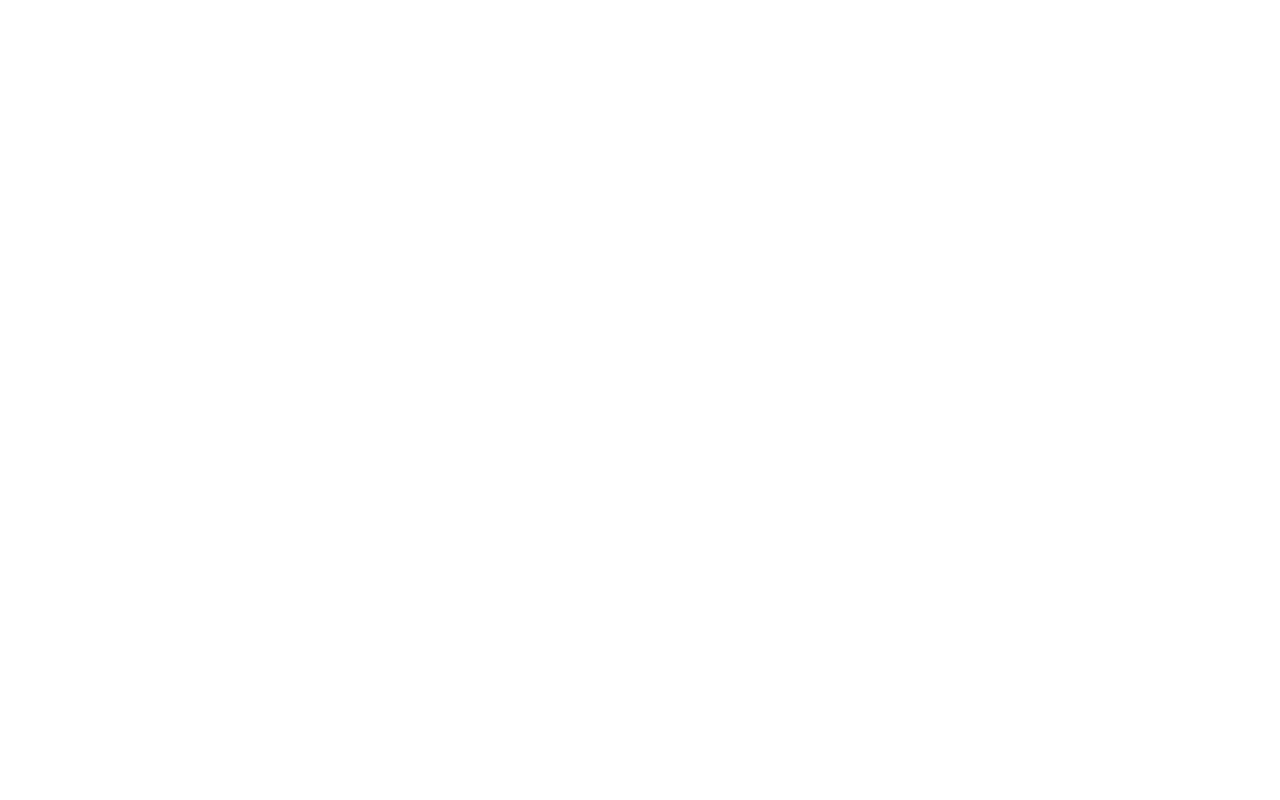
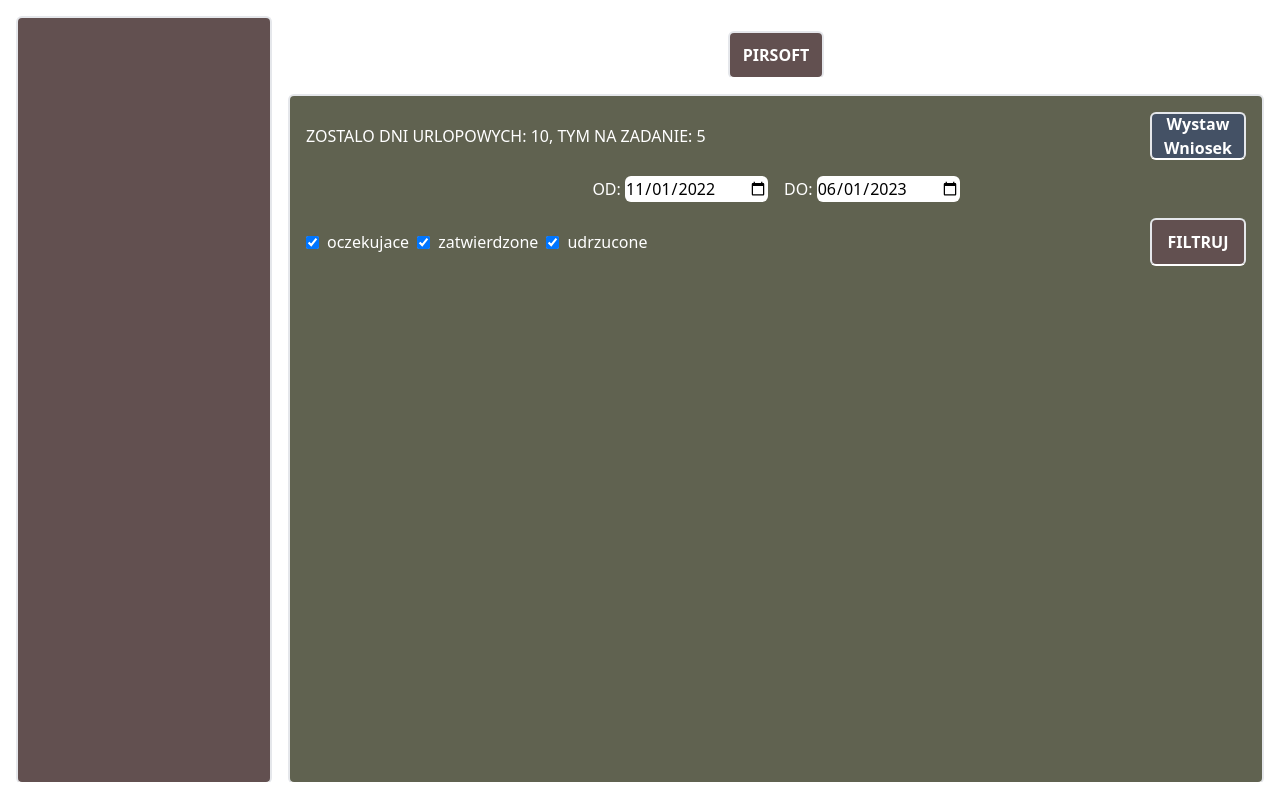
Before and after one commit to SnoxSoft/Inzynierka, a React app in the folder Pirsoft.Frontend/: page /absences in a window 1280 px wide. Before the commit this address had no page. Built offline with nearby package versions, Linux system fonts and the light colour scheme; no server answers.

Commit message:
Dodanie okienka

```diff
--- /dev/null
+++ b/Pirsoft.Frontend/src/components/absences/Calendar.js
@@ -0,0 +1,31 @@
+import React, {useState, useRef} from "react";
+const Calendar= ({setDateTo,setDateFrom,from,to}) => {
+
+    return (
+        <div className={"content-center"}>
+            <div className={"flex flex-row gap-4 place-self-center justify-left "}>
+                <p className={""}>OD: <input
+                    type={"date"}
+                    className={"text-black rounded-md"}
+                    value={from}
+                    required
+                    pattern="[0-9]{4}-[0-9]{2}"
+                    onChange={(e) => {
+                        setDateFrom(e.target.value);
+                    }}
+                /></p>
+                <p className={""}>DO: <input
+                    type={"date"}
+                    className={"text-black rounded-md"}
+                    value={to}
+                    required
+                    pattern="[0-9]{4}-[0-9]{2}"
+                    onChange={(e) => {
+                        setDateTo(e.target.value);
+                    }}
+                /></p>
+            </div>
+        </div>
+    );
+}
+export default Calendar;
--- a/Pirsoft.Frontend/src/components/base/LeftMenu.js
+++ b/Pirsoft.Frontend/src/components/base/LeftMenu.js
@@ -11,7 +11,7 @@ function LeftMenu(){
             <MenuButton link={"schedule"} value={"HARMONOGRAM OSOBISTY"}/>
             <MenuButton link={"company-schedule"} value={"HARMONOGRAM FIRMY"}/>
             <MenuButton link={"teams"} value={"ZESPOŁY W FIRMIE"}/>
-            <MenuButton link={""} value={"AKCJA 3"}/>
+            <MenuButton link={"/absences"} value={"MOJE NIEOBECNOSCI"}/>
                     </>
                 :
                 <></>}
--- a/Pirsoft.Frontend/src/components/base/ReusableButton.js
+++ b/Pirsoft.Frontend/src/components/base/ReusableButton.js
@@ -1,8 +1,8 @@
 import {Link} from "react-router-dom";
 
-const ReusableButton = ({value, link, onClick}) => {
+const ReusableButton = ({value, link, onClick, color = "bg-brown-menu"}) => {
     return <div
-            className={"bg-brown-menu border-2 border-b-workday min-w-min w-24 h-12 rounded-md grid grid-rows-1 place-items-center text-workday font-bold text-center hover:cursor-pointer hover:bg-gray-600 "}
+            className={color + " border-2 border-b-workday min-w-min w-24 h-12 rounded-md grid grid-rows-1 place-items-center text-workday font-bold text-center hover:cursor-pointer hover:bg-gray-600 "}
             onClick={onClick}>
             <Link to={link}
                   className={""}>{value}</Link>
--- a/Pirsoft.Frontend/src/index.js
+++ b/Pirsoft.Frontend/src/index.js
@@ -12,6 +12,7 @@ import Remind from "./pages/Remind";
 import Schedule from "./pages/Schedule";
 import CompanySchedule from "./pages/CompanySchedule";
 import Teams from "./pages/Teams";
+import Absences from "./pages/Absences";
 
 const root = ReactDOM.createRoot(document.getElementById('root'));
 
@@ -27,6 +28,7 @@ root.render(
                     <Route path={"company-schedule"} element={<CompanySchedule />}/>
                     <Route path={"teams"} element={<Teams />}/>
                     <Route exact path={"employee/:id"} element={<EmployeePreRender />}/>
+                    <Route path={"absences"} element={<Absences />}/>
                 </Route>
             </Routes>
         </BrowserRouter>
--- /dev/null
+++ b/Pirsoft.Frontend/src/pages/Absences.js
@@ -0,0 +1,141 @@
+import React, {useEffect, useState} from "react";
+import ReusableButton from "../components/base/ReusableButton";
+import Calendar from "../components/absences/Calendar";
+import FunctionForResize from "../components/base/FunctionForResize";
+
+
+function Absences(){
+    document.title = "PIRSOFT: Moje nieobecnosci";
+
+    // calendar initial date setters and options
+    const options = {
+        year: "numeric",
+        month: "2-digit",
+        day: "2-digit"
+    }
+    const currentDate = new Date();
+    currentDate.setDate(1);
+    const previousThreeMonthsDate = new Date(currentDate.getFullYear(),currentDate.getMonth() - 3, currentDate.getDate())
+    const futureThreeMonthsDate = new Date(currentDate.getFullYear(), currentDate.getMonth() + 4, currentDate.getDate())
+
+
+    // Handler to call on window resize
+    const[wantedHeightsForList, setWantedHeightForList] = useState(0);
+    useEffect(() => {
+        FunctionForResize("schedule-list", {setWantedHeightForList});
+        FunctionForResize("schedule-month", {setWantedHeightForList});
+    }, []);
+
+    // calendar component get/set
+    const [dateFrom, setDateFrom] = useState(previousThreeMonthsDate.toLocaleDateString("sv", options));
+    const [dateTo, setDateTo] = useState(futureThreeMonthsDate.toLocaleDateString("sv", options));
+
+    //hard coded value for testing will need to replace with endpoint
+    const onDemandDays = 5;
+    const leaveDays = 10;
+
+    // checkboxes states
+    const [checkOczekujace, setCheckOczekujace] = useState(true);
+    const [checkZatwierdzone, setCheckZatwierdzone] = useState(true);
+    const [checkUdrzucone, setCheckUdrzucone] = useState(true);
+
+    //order sorting function for absences (future to past)
+    function getSortOrder(prop) {
+        return function(a, b) {
+            if (a[prop] < b[prop]) {
+                return 1;
+            } else if (a[prop] > b[prop]) {
+                return -1;
+            }
+            return 0;
+        }
+    }
+
+    // fetching of data for endpoint
+    const [employeeAbsences, setEmployeeAbsences] = useState(Array);
+    const fetchingEmployeeAbsences = () => {
+        console.log(checkUdrzucone, checkZatwierdzone, checkOczekujace, dateFrom, dateTo)
+        fetch("http://127.0.0.1:3001/getEmployeeAbsences/"+sessionStorage.getItem("USER"))
+            .then((response) => {response.json()
+                .then((response) => {
+                    console.log(response)
+                    response.sort(getSortOrder("from"))
+                    setEmployeeAbsences(response)
+                });
+            })
+            .catch((err) => {
+                console.log(err.message);
+            })
+    }
+
+    //filtruj button log
+    const filtrAbsences = () => {
+        fetchingEmployeeAbsences()
+    }
+
+    if (employeeAbsences[0] === undefined) {
+        fetchingEmployeeAbsences()
+    }
+
+    // date from date to / type of day off / status
+    const [absencesList, setAbsencesList] = useState([]);
+    const [deleteAbsence,setDeleteAbsence] = useState([]);
+
+    if (employeeAbsences[0] !== undefined && absencesList.length === 0){
+        let absencesListLoad = [];
+        let row = 1;
+        for (const i of employeeAbsences) {
+            if (i.from > new Date().toLocaleDateString("sv", options)) {
+                absencesListLoad.push(
+                    <div className={"grid grid-cols-2 text-start m-2 items-center h-12"} key={row}>
+                        <div>W terminie {i.from} - {i.to}. Type: {i.type}.</div>
+                        <div className={"grid grid-cols-3 items-center"}> Status: {i.state}.<ReusableButton value={"Usun"} onClick={deleteAbsence}/></div>
+                    </div>
+                )
+                row++;
+            } else {
+                absencesListLoad.push(
+                    <div className={"grid grid-cols-2 text-start m-2 text-weekend items-center h-12"} key={row}>
+                        <div>W terminie {i.from} - {i.to}. Type: {i.type}.</div>
+                        <div className={"grid grid-cols-3 items-center"}> Status: {i.state}.</div>
+                    </div>
+                )
+                row++;
+            }
+        }
+        setAbsencesList(absencesListLoad)
+    }
+
+    return(
+        <div id={"absences"} className="flex bg-green-menu rounded-md border-2 border-b-workday text-workday">
+            <div className={"grow p-4"}>
+                <div className={"flex flex-col text-workday text-center gap-4 "}>
+                    <div className={"flex items-center justify-between"}>
+                        <h1> ZOSTALO DNI URLOPOWYCH: {leaveDays}, TYM NA ZADANIE: {onDemandDays}</h1>
+                        <ReusableButton value={"Wystaw \nWniosek"} color={"bg-blue-menu"}/>
+                    </div>
+                    <div>
+                        <Calendar setDateTo={setDateTo} setDateFrom={setDateFrom} from={dateFrom} to={dateTo}/>
+                    </div>
+                    <div className={"flex justify-between"}>
+                        <div className={"    gap-2 flex items-center justify-left"}>
+                            <input type="checkbox" id="oczekujace" name="oczekujace" value="oczekujace" defaultChecked={true} onChange={(e) => setCheckOczekujace(e.target.checked)}/>
+                            <label htmlFor="oczekujace">oczekujace</label>
+                            <input type="checkbox" id="zatwierdzone" name="zatwierdzone" value="zatwierdzone" defaultChecked={true} onChange={(e) => setCheckZatwierdzone(e.target.checked)}/>
+                            <label htmlFor="zatwierdzone">zatwierdzone</label>
+                            <input type="checkbox" id="udrzucone" name="udrzucone" value="udrzucone" defaultChecked={true} onChange={(e) => setCheckUdrzucone(e.target.checked)}/>
+                            <label htmlFor="udrzucone">udrzucone</label>
+                        </div>
+                        <div><ReusableButton value={"FILTRUJ"}
+                                                                             onClick={() => filtrAbsences()}
+                        /></div>
+                    </div>
+                    <div id={"schedule-list"} className={"overflow-y-auto"} style={{ height: wantedHeightsForList}} >
+                        {absencesList}
+                    </div>
+                </div>
+            </div>
+        </div>
+    )
+}
+export default Absences;
```
Also changed, not shown: Pirsoft.Frontend/src/index.css (line endings or trailing spaces).
